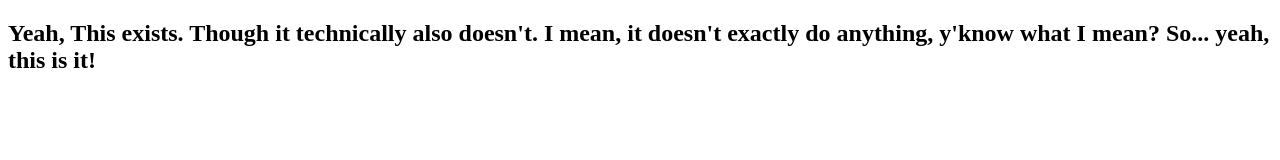
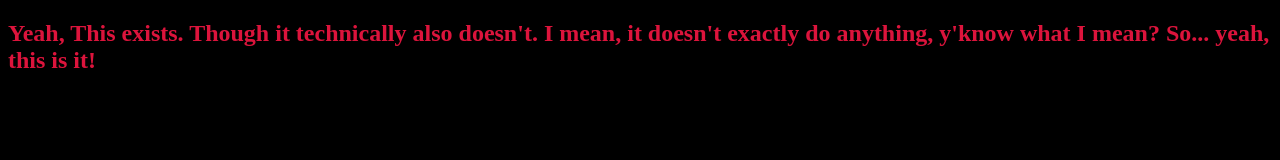
Before and after one commit to KyleKart/FeeshBot-Web, a website: page dist/index.html in a window 1280 px wide. Drawn offline with Linux system fonts and the light colour scheme.

Commit message:
did stuffz lul

```diff
--- /dev/null
+++ b/dist/Style.css
@@ -0,0 +1,4 @@
+html {
+    background-color: black;
+    color: crimson;
+}
--- a/dist/index.html
+++ b/dist/index.html
@@ -1,7 +1,9 @@
 <!DOCTYPE html>
 <html lang="en">
     <head>
+        <link rel="stylesheet" href="Style.css">
         <title>Feesh</title>
+        <link rel="icon" href="favicon-32x32.png" type="image/x-icon">
     </head>
 <body>
     <h2>Yeah, This exists. Though it technically also doesn't. I mean, it doesn't exactly do anything, y'know what I mean? So... yeah, this is it!</h2>
```
Also changed, not shown: dist/commands.html (+1 -0 lines), dist/favicon-32x32.png (added).
